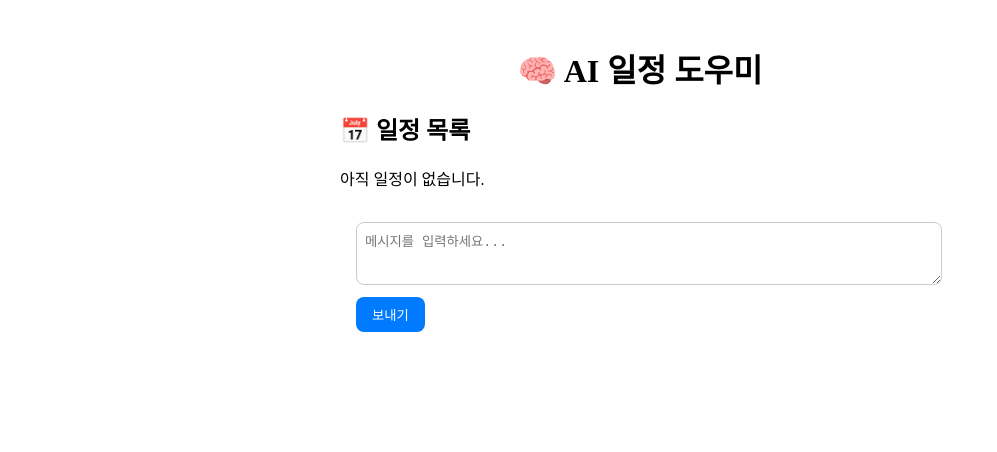
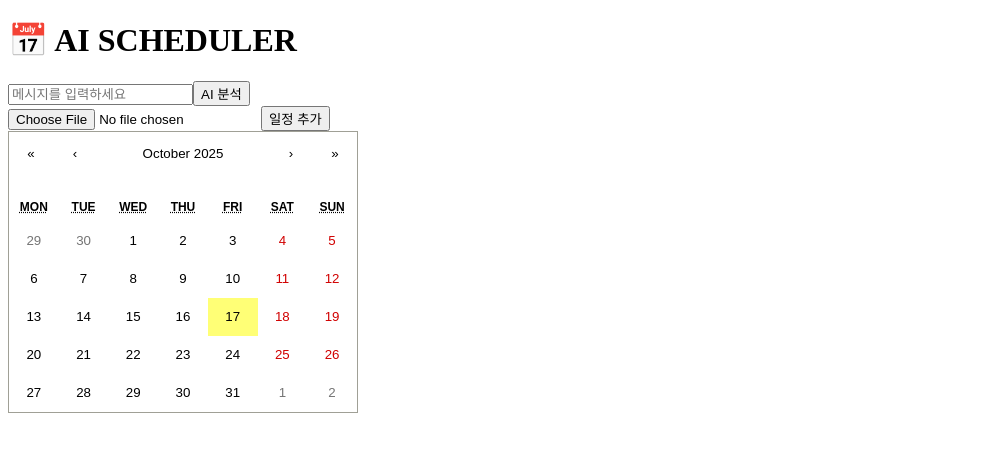
Before and after one commit to jiwoon3370/AI_SCHEDULER, a React (Vite) app: page / in a window 1280 px wide. Shown: the top 452 px of the page, without its empty margins (0-997 px from the left). Built offline with nearby package versions, Linux system fonts and the light colour scheme; no server answers.

Commit message:
캘린더 파일분류 복구

```diff
--- a/src/app.jsx
+++ b/src/app.jsx
@@ -1,19 +1,100 @@
-import React, { useState } from "react";
-import ChatInput from "./components/ChatInput";
-import Dashboard from "./pages/Dashboard";
+import React, { useState, useEffect } from "react";
+import Calendar from "react-calendar";
+import "react-calendar/dist/Calendar.css";
 
 function App() {
-  const [schedules, setSchedules] = useState([]);
+  const [message, setMessage] = useState("");
+  const [events, setEvents] = useState([]);
+  const [fileInfo, setFileInfo] = useState(null);
 
-  const handleNewSchedule = (newSchedule) => {
-    setSchedules((prev) => [...prev, newSchedule]);
-  };
+  useEffect(() => {
+    fetch("/api/events")
+      .then((res) => res.json())
+      .then(setEvents)
+      .catch(() => setEvents([]));
+  }, []);
+
+  // ✉️ AI 분석 요청
+  async function analyzeMessage() {
+    const res = await fetch("/api/analyze", {
+      method: "POST",
+      headers: { "Content-Type": "application/json" },
+      body: JSON.stringify({ message }),
+    });
+    const data = await res.json();
+    alert("AI 분석 결과:\n" + JSON.stringify(data.result, null, 2));
+  }
+
+  // 📂 파일 업로드
+  async function handleFileUpload(e) {
+    const file = e.target.files[0];
+    const formData = new FormData();
+    formData.append("file", file);
+
+    const res = await fetch("/api/upload", {
+      method: "POST",
+      body: formData,
+    });
+    const data = await res.json();
+    setFileInfo(data);
+  }
+
+  // 🗓️ 일정 추가
+  async function addEvent() {
+    const date = prompt("날짜 입력 (YYYY-MM-DD)");
+    const content = prompt("일정 내용 입력");
+    const res = await fetch("/api/add-event", {
+      method: "POST",
+      headers: { "Content-Type": "application/json" },
+      body: JSON.stringify({ date, content }),
+    });
+    const data = await res.json();
+    if (data.success) {
+      alert("✅ 일정 추가 완료!");
+      setEvents((prev) => [...prev, data.event]);
+    }
+  }
 
   return (
-    <div style={{ maxWidth: "600px", margin: "0 auto", padding: "1rem" }}>
-      <h1 style={{ textAlign: "center", marginBottom: "1rem" }}>🧠 AI 일정 도우미</h1>
-      <Dashboard schedules={schedules} />
-      <ChatInput onNewSchedule={handleNewSchedule} />
+    <div className="p-6 font-sans">
+      <h1 className="text-2xl font-bold mb-4">📅 AI SCHEDULER</h1>
+
+      <div className="flex gap-4 mb-4">
+        <input
+          className="border p-2 flex-1"
+          placeholder="메시지를 입력하세요"
+          value={message}
+          onChange={(e) => setMessage(e.target.value)}
+        />
+        <button onClick={analyzeMessage} className="bg-blue-500 text-white px-4 rounded">
+          AI 분석
+        </button>
+      </div>
+
+      <div className="flex gap-4 mb-4">
+        <input type="file" onChange={handleFileUpload} />
+        <button onClick={addEvent} className="bg-green-500 text-white px-4 rounded">
+          일정 추가
+        </button>
+      </div>
+
+      {fileInfo && (
+        <div className="bg-gray-100 p-2 rounded mb-4">
+          <strong>📂 파일 분류 결과:</strong>
+          <p>이름: {fileInfo.filename}</p>
+          <p>유형: {fileInfo.type}</p>
+        </div>
+      )}
+
+      <Calendar
+        className="border rounded-lg p-2"
+        tileContent={({ date }) => {
+          const hasEvent = events.find(
+            (e) => e.date === date.toISOString().split("T")[0]
+          );
+          return hasEvent ? <span className="text-blue-600 text-xs">●</span> : null;
+        }}
+      />
     </div>
   );
 }
```
Also changed, not shown: 1 other file (tests, documents, lock files or other folders).
